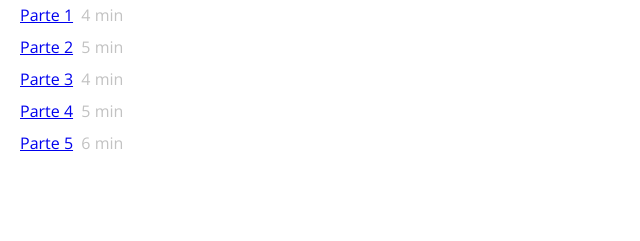
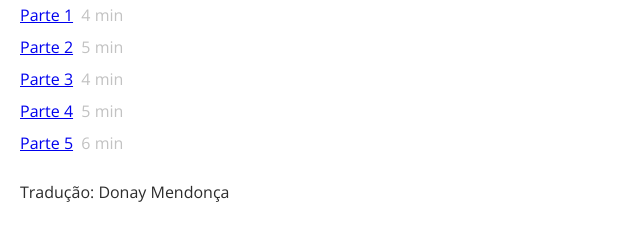
Before and after one commit to arturcarvalho/read, a plain HTML site: page index.html in a window 1280 px wide. Shown: the part 151-392 px from the top of the page, without its empty margins (0-640 px from the left). Drawn offline with nearby package versions, Linux system fonts and the light colour scheme.

Commit message:
add mention to Donay

```diff
--- a/index.html
+++ b/index.html
@@ -16,6 +16,8 @@
 		<div class='chap'><a href="https://arturcarvalho.github.io/read/obama-speech-3/">Parte 3</a><span class='light'> &nbsp;4 min</span></div>
 		<div class='chap'><a href="https://arturcarvalho.github.io/read/obama-speech-4/">Parte 4</a><span class='light'> &nbsp;5 min</span></div>
 		<div class='chap'><a href="https://arturcarvalho.github.io/read/obama-speech-5/">Parte 5</a><span class='light'> &nbsp;6 min</span></div>
+		<br/>
+		<div>Tradução: Donay Mendonça</div>
 	</div>
 </body>
 
```
